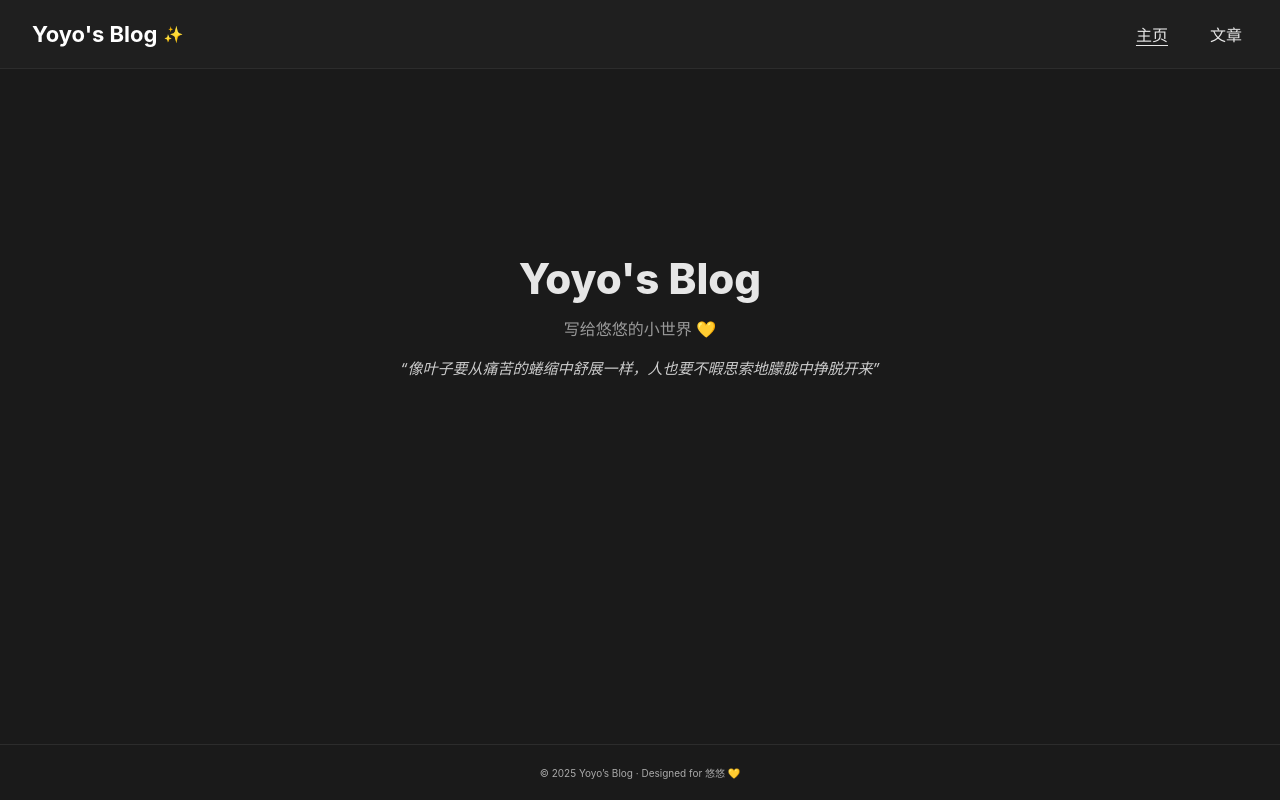
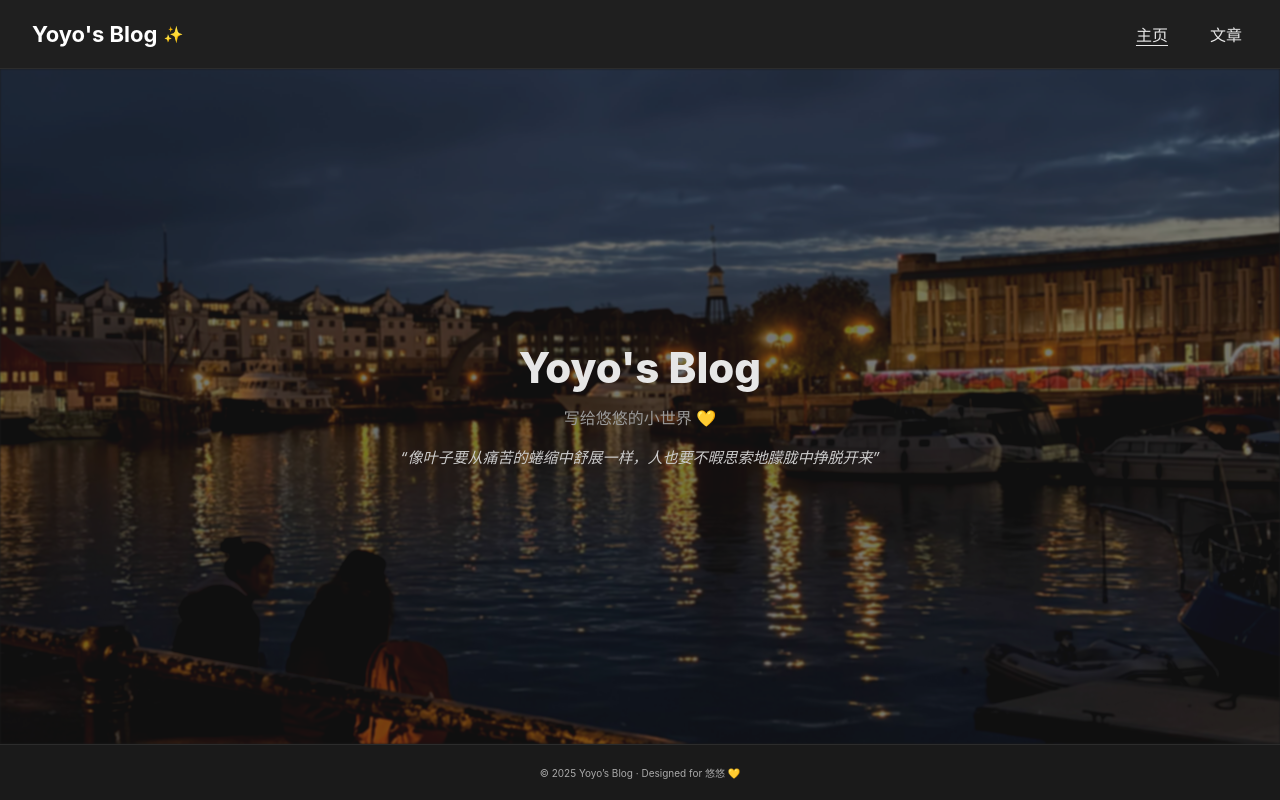
Before and after one commit to rdhsjyh/my_blog, a website: page public/index.html in a window 1280 px wide. Drawn offline with Linux system fonts and the light colour scheme; no server answers.

Commit message:
Update homepage: add full-screen background + contrast + layout fixes

```diff
--- a/public/style.css
+++ b/public/style.css
@@ -122,14 +122,34 @@ body {
   pointer-events: auto;
 }
 
-/* 首页：标题在黄金分割附近 */
+/* 首页：整块主区域都是背景图，内容垂直居中 */
 #home {
-  justify-content: flex-start;
+  justify-content: center;      /* 中间对齐，不再往下挤 */
+  overflow: hidden;
 }
 
+/* 首页背景图：从页头下方到页脚上方，铺满整个 main 区域 */
+#home::before {
+  content: "";
+  position: absolute;
+  inset: 0;                     /* 把整个 #home 区域都盖满 */
+  background-image: url("home-bg.jpg");  /* 这里还是你的那张照片 */
+  background-size: cover;
+  background-position: center;
+  background-repeat: no-repeat;
+
+  opacity: 0.4;
+  filter: blur(1px) contrast(1.15);;
+  z-index: -1;
+}
+
+/* 首页文案：浮在背景图上，取消额外的下压距离 */
 #home .hero {
-  margin-top: 18vh;
+  margin-top: 0;                /* ⭐ 去掉 18vh，不再只占上面一条 */
+  position: relative;
+  z-index: 1;
 }
+
 
 /* ========== 首页内容 ========== */
 .hero {
```
Also changed, not shown: public/home-bg.jpg (added).
